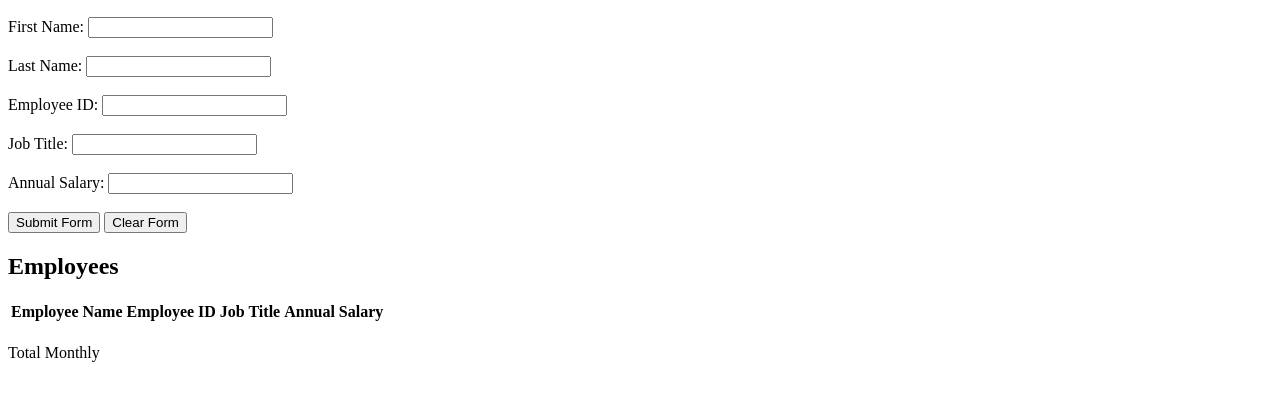
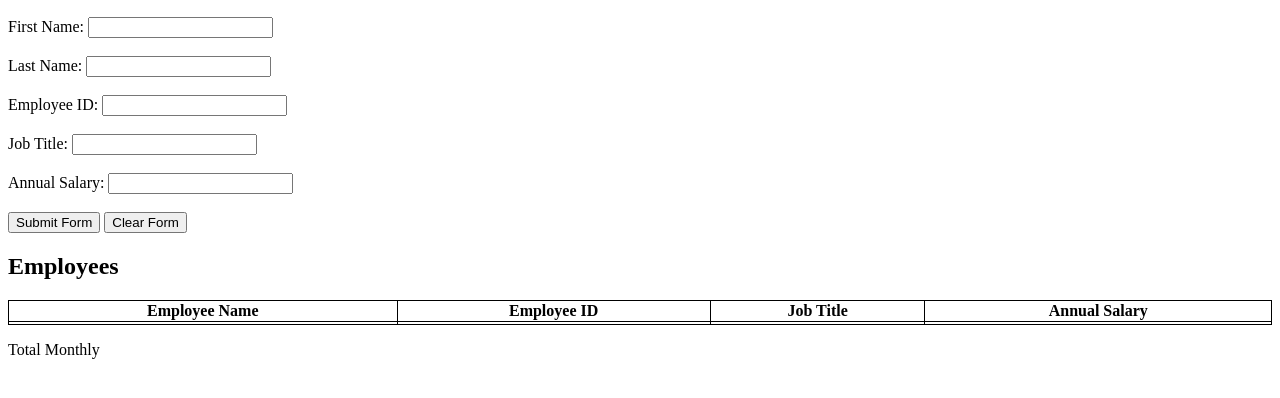
Before and after one commit to zlindman/weekend-salary-calculator, a website: page index.html in a window 1280 px wide. Shown: the part 110-508 px from the top of the page. Drawn offline with Linux system fonts and the light colour scheme.

Commit message:
cleaned up table format

```diff
--- a/client.js
+++ b/client.js
@@ -21,6 +21,6 @@ function submitForm(event){
 
 function clearForm(event){
     event.preventDefault();
-    console.log('Form Cleared');
+    console.log('Form Cleared!');
     document.getElementById("employeeForm").reset();
 }
--- a/index.html
+++ b/index.html
@@ -50,7 +50,7 @@
     </tbody>
   </table>
   </main>
-  <footer>
+  <footer id="totalMonthly">
     <p>Total Monthly</p>
   </footer>
 </body>
--- a/style.css
+++ b/style.css
@@ -0,0 +1,9 @@
+table{
+    width: 100%;
+    border-collapse: collapse;
+}
+
+td, th{
+    text-align: center;
+    border: 1px solid black;
+}
```
